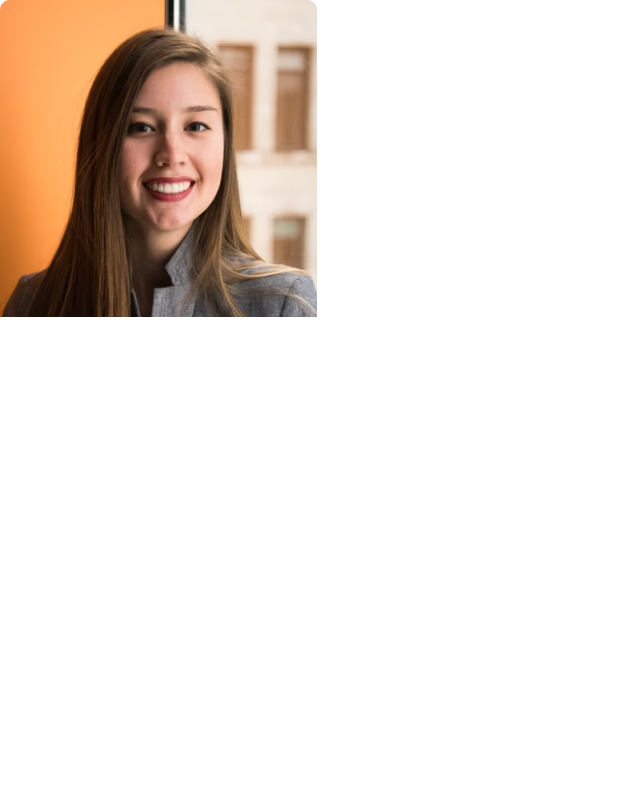
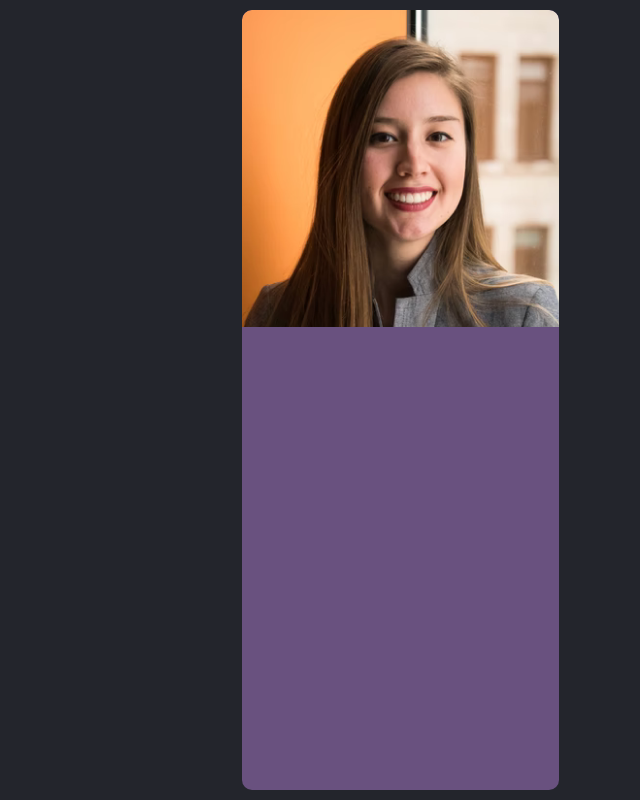
Before and after one commit to AnandJNairGit/scrimba-react-business-card-challenge, a React (Create React App) app: page / in a window 1280 px wide. Shown: the whole page, without its empty margins (0-640 px from the left). Built offline with nearby package versions, Linux system fonts and the light colour scheme.

Commit message:
add styles for profile component

```diff
--- a/src/App.css
+++ b/src/App.css
@@ -1,4 +1,3 @@
-
 /* Box sizing rules */
 *,
 *::before,
@@ -13,8 +12,8 @@
 }
 
 /* Remove list styles on ul, ol elements with a list role, which suggests default styling will be removed */
-ul[role='list'],
-ol[role='list'] {
+ul[role="list"],
+ol[role="list"] {
   list-style: none;
 }
 
@@ -28,6 +27,7 @@ body {
   min-height: 100vh;
   text-rendering: optimizeSpeed;
   line-height: 1.5;
+  background: #23252c;
 }
 
 /* A elements that don't have a class get default styles */
@@ -49,3 +49,25 @@ textarea,
 select {
   font: inherit;
 }
+
+/* MAIN STYLES STARTS HERE  */
+
+main {
+  display: flex;
+  justify-content: center;
+  align-items: center;
+  height: 100vh;
+  width: 100vh;
+}
+.container {
+  height: 780px;
+  width: 317px;
+  background: rgb(105, 81, 127);
+  border-radius: 10px;
+  overflow: hidden;
+}
+
+.profile-img {
+  width: 317px;
+  height: 317px;
+}
```
